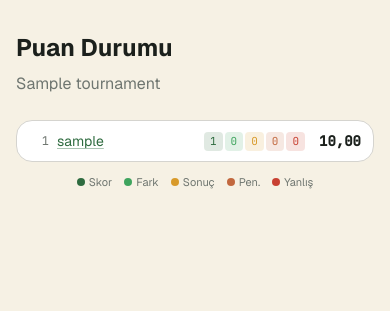
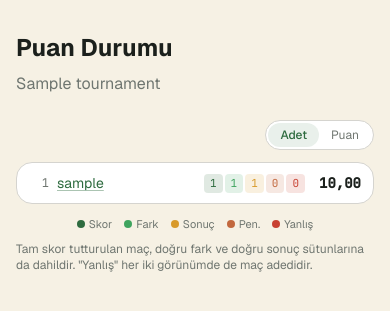
Before and after one commit to hmrbll/ekiptahmin, a Django app: page /leaderboard/ in a window 390 px wide. Shown: the part 65-376 px from the top of the page. Run offline with Django 5.2, Linux system fonts and the light colour scheme; tables that the repository leaves empty hold one stand-in row (values such as "Sample post"); style sheets or scripts are compiled from the project's sources.

Commit message:
feat(leaderboard): cumulative tier counts + Adet/Puan toggle
Stat columns now count cumulatively: an exact-score hit also counts in
the goal-difference and result columns, a diff hit also counts as a
result (mirrors the weighted tiebreaker semantics that already worked
this way). Penalty stays a best-tier bucket; Wrong stays a plain count.

New client-side Adet/Puan toggle switches every stat cell between hit
counts and points earned per criterion (score_exact/diff/result/penalty
sums - cumulative by construction since an exact hit wins all three
regulation pools). Dual-value spans + a few lines of JS, no round-trip;
choice persists in localStorage. Works on both the desktop table and
the mobile pill layout. A footnote under the table explains the
cumulative counting.

Co-Authored-By: Claude Fable 5 <noreply@anthropic.com>

```diff
--- a/apps/scoring/views.py
+++ b/apps/scoring/views.py
@@ -48,17 +48,29 @@ def leaderboard(request: HttpRequest) -> HttpResponse:
     rows = []
     for e in entries:
         c = e.counts
+        # Cumulative counts: an exact score also nails the goal difference
+        # and the outcome, so it counts in all three columns (mirrors the
+        # weighted tiebreaker semantics in ganyan_leaderboard).
+        exact = c.get(GanyanScore.EXACT, 0)
+        diff_or_better = exact + c.get(GanyanScore.DIFF, 0)
+        result_or_better = diff_or_better + c.get(GanyanScore.RESULT, 0)
         rows.append({
             "rank": e.rank,
             "user_id": e.user.id,
             "nickname": e.nickname,
             "total": e.total,
-            "exact": c.get(GanyanScore.EXACT, 0),
-            "diff": c.get(GanyanScore.DIFF, 0),
-            "result": c.get(GanyanScore.RESULT, 0),
+            "exact": exact,
+            "diff": diff_or_better,
+            "result": result_or_better,
             "penalty": c.get(GanyanScore.PENALTY, 0),
             "wrong": c.get(GanyanScore.MISS, 0),
-            "score_breakdown": e.score_breakdown,
+            # Points earned per criterion — the "Puan" face of the toggle.
+            # Already cumulative by construction: an exact hit wins the
+            # exact, diff AND result pools.
+            "points_exact": e.score_breakdown["exact"],
+            "points_diff": e.score_breakdown["diff"],
+            "points_result": e.score_breakdown["result"],
+            "points_penalty": e.score_breakdown["penalty"],
         })
 
     return render(request, "scoring/leaderboard.html", {
--- a/templates/scoring/leaderboard.html
+++ b/templates/scoring/leaderboard.html
@@ -11,6 +11,18 @@
         <p class="text-fg-muted mb-6 sm:mb-8">{{ tournament.name }}</p>
 
         {% if rows %}
+        {% comment %}
+        Adet/Puan toggle — switches every stat cell between hit counts and
+        points earned per criterion. Pure client-side (dual spans, JS swaps
+        visibility); choice persists in localStorage.
+        {% endcomment %}
+        <div class="flex items-center justify-end mb-3">
+            <div class="inline-flex rounded-full border border-line bg-surface p-0.5 text-xs" role="group" aria-label="Görünüm seçimi">
+                <button type="button" data-lb-toggle="adet" class="px-3 py-1 rounded-full transition">Adet</button>
+                <button type="button" data-lb-toggle="puan" class="px-3 py-1 rounded-full transition">Puan</button>
+            </div>
+        </div>
+
         {# Mobile: single-line row — rank · name · 5 colour-coded stat pills · total (<md) #}
         {# Legend below the list maps each colour to its category for first-time viewers. #}
         <ul class="md:hidden space-y-2">
@@ -19,10 +31,10 @@
                 <span class="font-mono text-xs text-fg-muted w-5 text-right shrink-0">{{ row.rank }}</span>
                 <a href="{% url 'leaderboard_user_detail' row.user_id %}" class="text-primary hover:text-primary-hover underline decoration-primary/40 underline-offset-2 hover:decoration-primary transition truncate flex-1 min-w-0 text-sm">{{ row.nickname }}</a>
                 <div class="flex items-center gap-0.5 shrink-0 font-mono text-[11px] leading-none">
-                    <span class="bg-primary/15 text-primary px-1.5 py-1 rounded" aria-label="Doğru Skor">{{ row.exact }}</span>
-                    <span class="bg-success/15 text-success px-1.5 py-1 rounded" aria-label="Doğru Fark">{{ row.diff }}</span>
-                    <span class="bg-warning/15 text-warning px-1.5 py-1 rounded" aria-label="Doğru Sonuç">{{ row.result }}</span>
-                    <span class="bg-accent/15 text-accent px-1.5 py-1 rounded" aria-label="Penaltı">{{ row.penalty }}</span>
+                    <span class="bg-primary/15 text-primary px-1.5 py-1 rounded" aria-label="Doğru Skor"><span data-lb-val="adet">{{ row.exact }}</span><span data-lb-val="puan" class="hidden">{{ row.points_exact|floatformat:1 }}</span></span>
+                    <span class="bg-success/15 text-success px-1.5 py-1 rounded" aria-label="Doğru Fark"><span data-lb-val="adet">{{ row.diff }}</span><span data-lb-val="puan" class="hidden">{{ row.points_diff|floatformat:1 }}</span></span>
+                    <span class="bg-warning/15 text-warning px-1.5 py-1 rounded" aria-label="Doğru Sonuç"><span data-lb-val="adet">{{ row.result }}</span><span data-lb-val="puan" class="hidden">{{ row.points_result|floatformat:1 }}</span></span>
+                    <span class="bg-accent/15 text-accent px-1.5 py-1 rounded" aria-label="Penaltı"><span data-lb-val="adet">{{ row.penalty }}</span><span data-lb-val="puan" class="hidden">{{ row.points_penalty|floatformat:1 }}</span></span>
                     <span class="bg-danger/15 text-danger px-1.5 py-1 rounded" aria-label="Yanlış">{{ row.wrong }}</span>
                 </div>
                 <span class="font-mono text-sm font-semibold text-fg shrink-0 w-12 text-right">{{ row.total|floatformat:2 }}</span>
@@ -61,16 +73,48 @@
                             <a href="{% url 'leaderboard_user_detail' row.user_id %}" class="text-primary hover:text-primary-hover underline decoration-primary/40 underline-offset-2 hover:decoration-primary transition">{{ row.nickname }}</a>
                         </td>
                         <td class="px-4 py-3 text-right font-semibold">{{ row.total|floatformat:2 }}</td>
-                        <td class="px-4 py-3 text-right text-fg-soft">{{ row.exact }}</td>
-                        <td class="px-4 py-3 text-right text-fg-soft">{{ row.diff }}</td>
-                        <td class="px-4 py-3 text-right text-fg-soft">{{ row.result }}</td>
-                        <td class="px-4 py-3 text-right text-fg-soft">{{ row.penalty }}</td>
+                        <td class="px-4 py-3 text-right text-fg-soft"><span data-lb-val="adet">{{ row.exact }}</span><span data-lb-val="puan" class="hidden">{{ row.points_exact|floatformat:2 }}</span></td>
+                        <td class="px-4 py-3 text-right text-fg-soft"><span data-lb-val="adet">{{ row.diff }}</span><span data-lb-val="puan" class="hidden">{{ row.points_diff|floatformat:2 }}</span></td>
+                        <td class="px-4 py-3 text-right text-fg-soft"><span data-lb-val="adet">{{ row.result }}</span><span data-lb-val="puan" class="hidden">{{ row.points_result|floatformat:2 }}</span></td>
+                        <td class="px-4 py-3 text-right text-fg-soft"><span data-lb-val="adet">{{ row.penalty }}</span><span data-lb-val="puan" class="hidden">{{ row.points_penalty|floatformat:2 }}</span></td>
                         <td class="px-4 py-3 text-right text-fg-soft">{{ row.wrong }}</td>
                     </tr>
                     {% endfor %}
                 </tbody>
             </table>
         </div>
+
+        <p class="mt-2 text-xs text-fg-muted">
+            Tam skor tutturulan maç, doğru fark ve doğru sonuç sütunlarına da dahildir.
+            "Yanlış" her iki görünümde de maç adedidir.
+        </p>
+
+        <script>
+        (function () {
+            var KEY = "lb-display-mode";
+            var ACTIVE = ["bg-primary/10", "text-primary", "font-medium"];
+            var INACTIVE = ["text-fg-muted"];
+            function apply(mode) {
+                document.querySelectorAll("[data-lb-val]").forEach(function (el) {
+                    el.classList.toggle("hidden", el.getAttribute("data-lb-val") !== mode);
+                });
+                document.querySelectorAll("[data-lb-toggle]").forEach(function (btn) {
+                    var active = btn.getAttribute("data-lb-toggle") === mode;
+                    ACTIVE.forEach(function (c) { btn.classList.toggle(c, active); });
+                    INACTIVE.forEach(function (c) { btn.classList.toggle(c, !active); });
+                });
+                try { localStorage.setItem(KEY, mode); } catch (e) { /* private mode */ }
+            }
+            document.querySelectorAll("[data-lb-toggle]").forEach(function (btn) {
+                btn.addEventListener("click", function () {
+                    apply(btn.getAttribute("data-lb-toggle"));
+                });
+            });
+            var saved = "adet";
+            try { saved = localStorage.getItem(KEY) || "adet"; } catch (e) { /* private mode */ }
+            apply(saved === "puan" ? "puan" : "adet");
+        })();
+        </script>
 
         {% if tie_notes %}
         <div class="mt-6 rounded-2xl border border-warning/20 bg-warning/5 p-4">
```
Also changed, not shown: apps/scoring/tests/test_ganyan_leaderboard_view.py (added, +131 -0 lines), docs/scoring-ganyan.md (+6 -0 lines).
